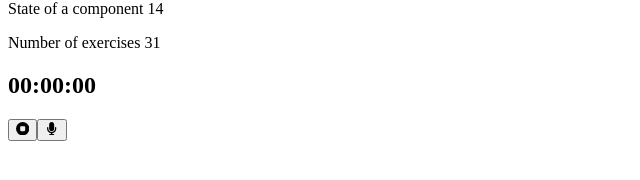
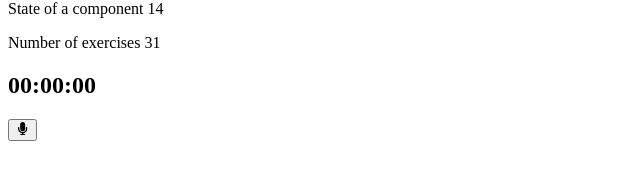
Before and after one commit to shielsr/final-project, a React (Vite) app in the folder my-react-test/: page / in a window 1280 px wide. Shown: the part 148-328 px from the top of the page, without its empty margins (0-640 px from the left). Built offline with nearby package versions, Linux system fonts and the light colour scheme.

Commit message:
Record and stop buttons switch on click in Recorder component

```diff
--- a/my-react-test/src/components/recorder.jsx
+++ b/my-react-test/src/components/recorder.jsx
@@ -1,7 +1,21 @@
-import React from 'react'
+import React, { useState } from 'react'
 import { FaCircleStop, FaMicrophone } from 'react-icons/fa6'
 
 export default function Recorder() {
+
+    const [isRecording, setIsRecording] = useState(false)
+    const [seconds, setSeconds] = useState(0)
+    const startRecording = async() => {
+        setIsRecording(true)
+        const time = setInterval(() => {
+            setSeconds(prev => prev +1)
+        }, 1000)
+    }
+
+    const stopRecording = () => {
+        setIsRecording(false)
+    }
+
     return (
         <div>
 
@@ -9,13 +23,16 @@ export default function Recorder() {
                00:00:00
             </h2>
 
-            <button>
-                <FaCircleStop />
-            </button>
+            {isRecording ?
+                <button onClick={stopRecording}>
+                    <FaCircleStop />
+                </button> :
 
-            <button>
-                <FaMicrophone />
-            </button>
+
+                <button onClick={startRecording}>
+                    <FaMicrophone />
+                </button>
+            }
         </div>
     )
 }
```
